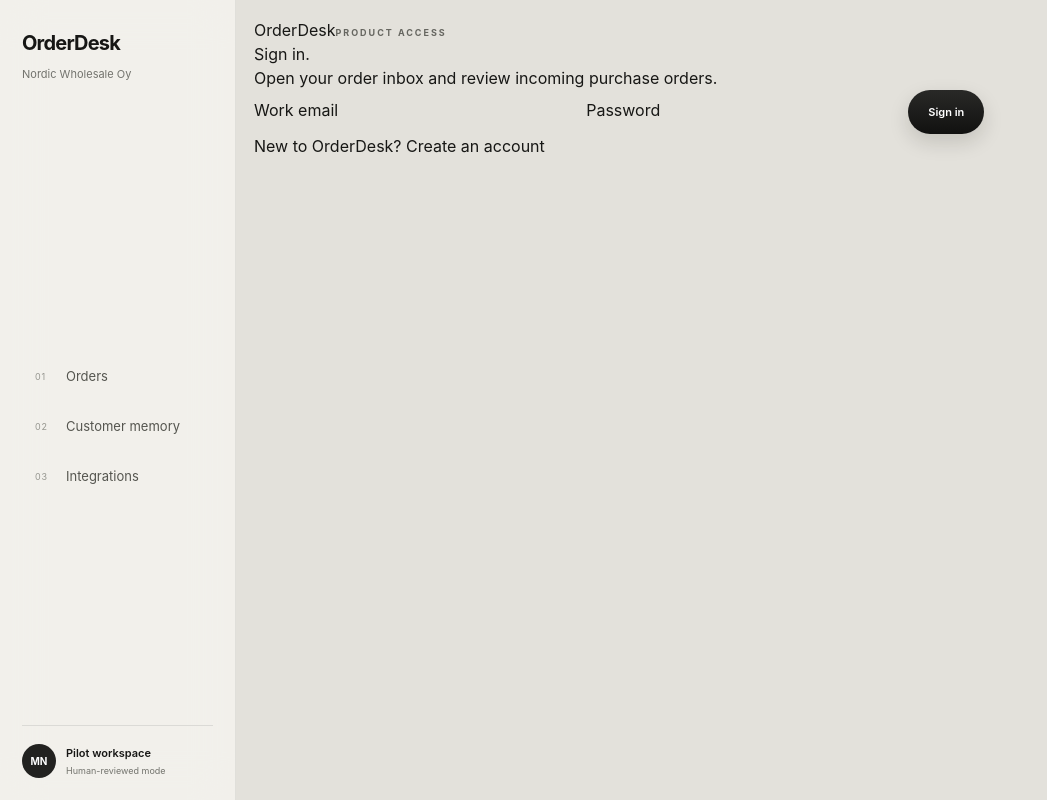
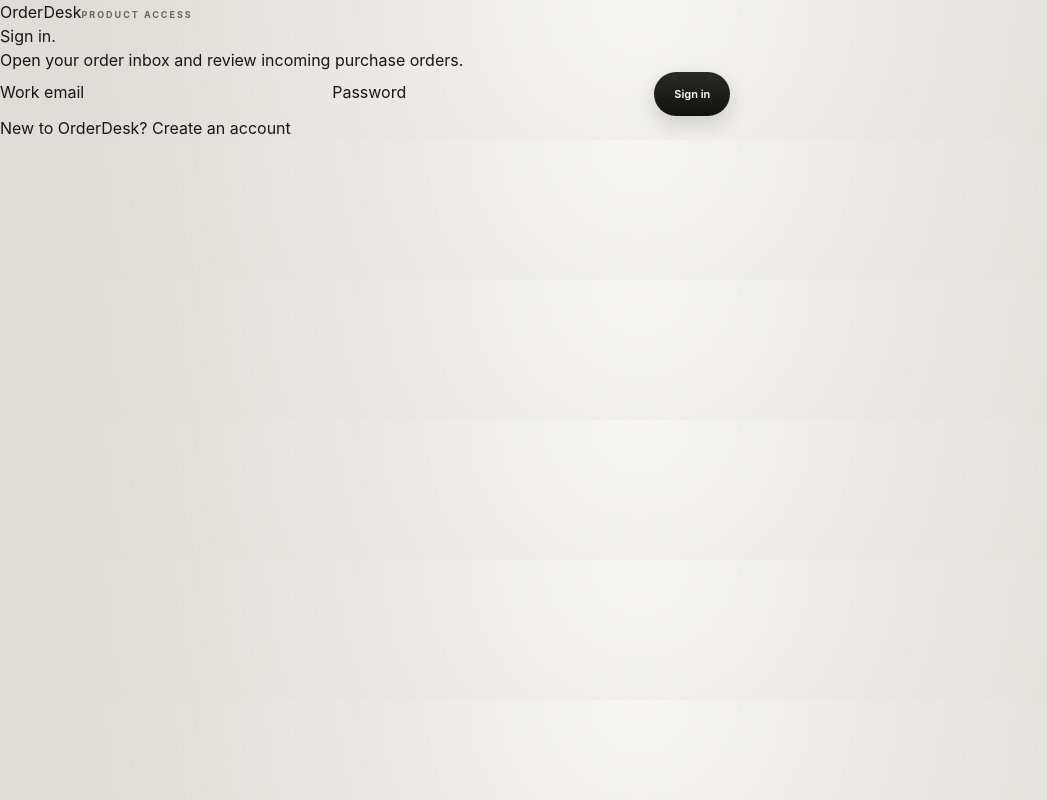
Before and after one commit to miromnb-coder/OrderDesk-Nordic, a Next.js app: page /app/login in a window 1280 px wide. Shown: the whole page, without its empty margins (0-1047 px from the left). Built offline with nearby package versions, Linux system fonts and the light colour scheme.

Commit message:
Wire product layout to authenticated shell

```diff
--- a/app/app/layout.tsx
+++ b/app/app/layout.tsx
@@ -1,5 +1,5 @@
 import type { Metadata } from "next";
-import { AppNav } from "@/components/product/AppNav";
+import { ProductShell } from "@/components/product/ProductShell";
 import "./product.css";
 
 export const metadata: Metadata = {
@@ -8,10 +8,5 @@
 };
 
 export default function ProductLayout({ children }: { children: React.ReactNode }) {
-  return (
-    <div className="od-app">
-      <AppNav />
-      <main className="od-main">{children}</main>
-    </div>
-  );
+  return <ProductShell>{children}</ProductShell>;
 }
```
